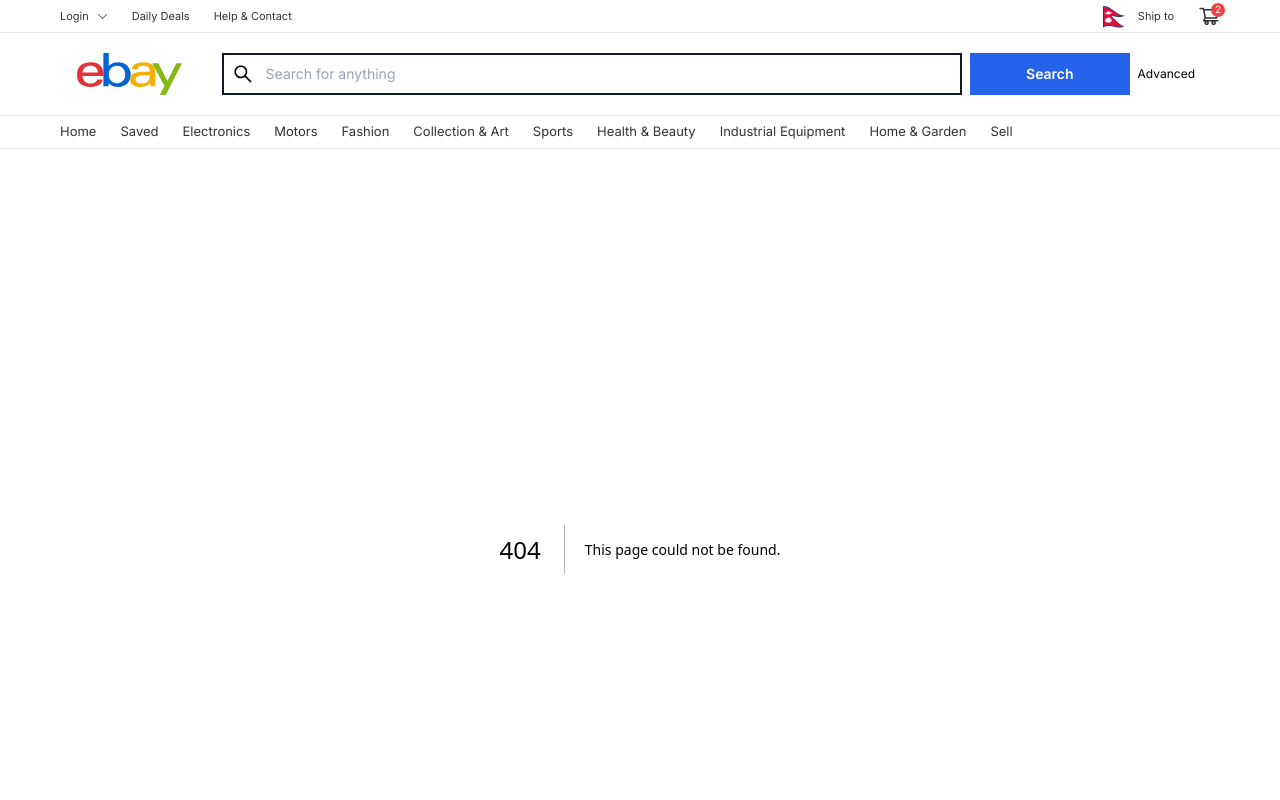
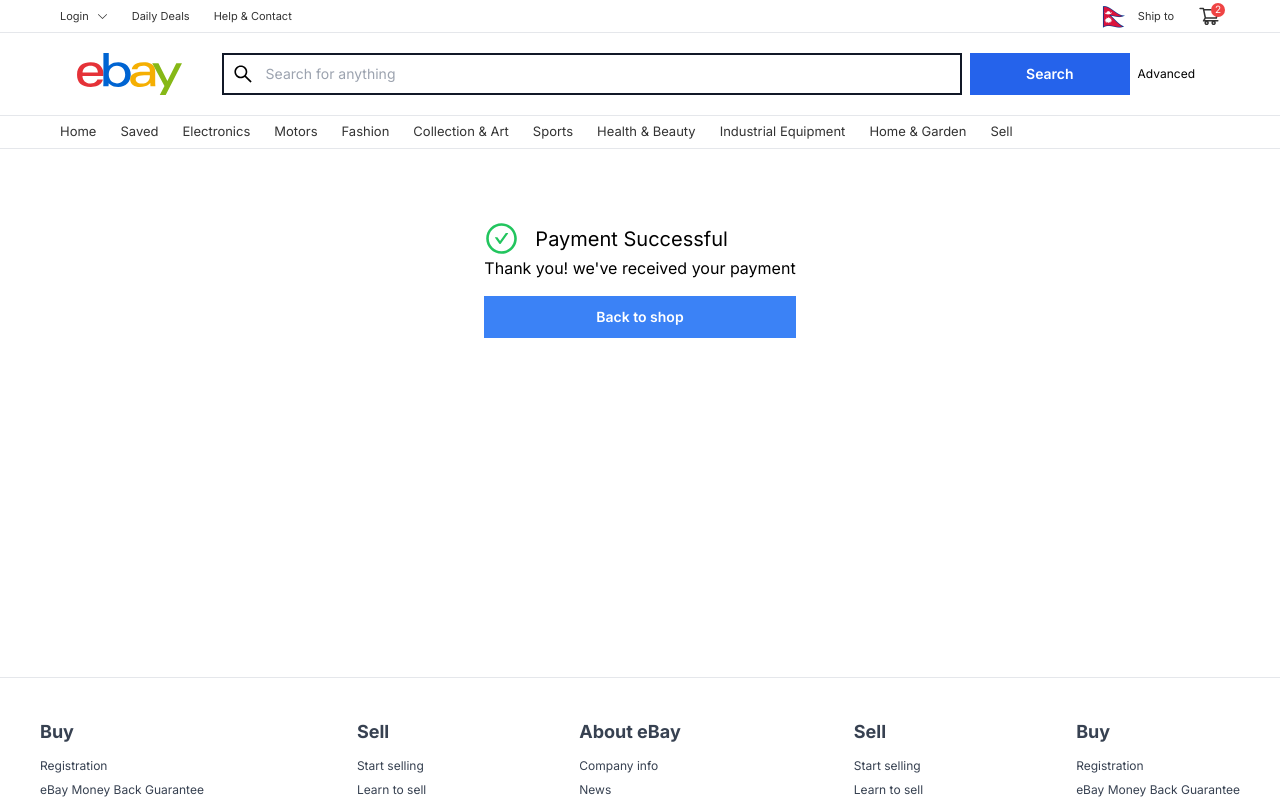
Before and after one commit to Binod69/ebay-clone, a Next.js app: page /success in a window 1280 px wide. Before the commit this address had no page. Shown: the top 800 px of the page. Built offline with nearby package versions, Linux system fonts and the light colour scheme.

Commit message:
added success page

```diff
--- /dev/null
+++ b/app/success/page.js
@@ -0,0 +1,29 @@
+import Link from 'next/link';
+import { AiOutlineCheckCircle } from 'react-icons/ai';
+const page = () => {
+  return (
+    <>
+      <div
+        id="SuccessPage"
+        className="mt-12 max-w-[1200px] mx-auto px-2 min-h-[50vh]"
+      >
+        <div className="bg-white w-full p-6 min-h-[150px] flex items-center justify-center">
+          <div>
+            <div className="flex items-center text-xl">
+              <AiOutlineCheckCircle size={35} className="text-green-500" />
+              <span className="pl-4">Payment Successful</span>
+            </div>
+            <p>Thank you! we&apos;ve received your payment</p>
+            <Link href="/" className="w-full">
+              <div className="w-full text-center bg-blue-500 text-sm font-semibold text-white p-[11px] mt-4">
+                Back to shop
+              </div>
+            </Link>
+          </div>
+        </div>
+      </div>
+    </>
+  );
+};
+
+export default page;
```
